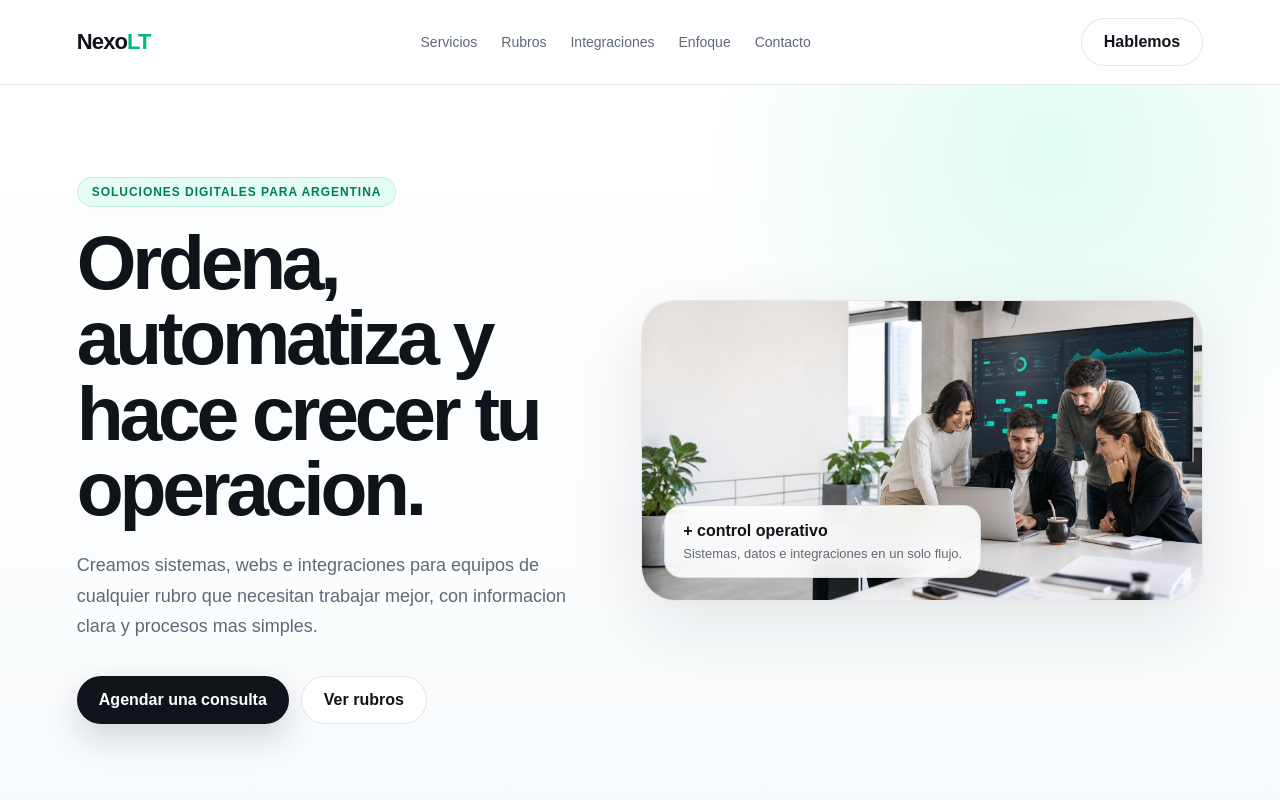
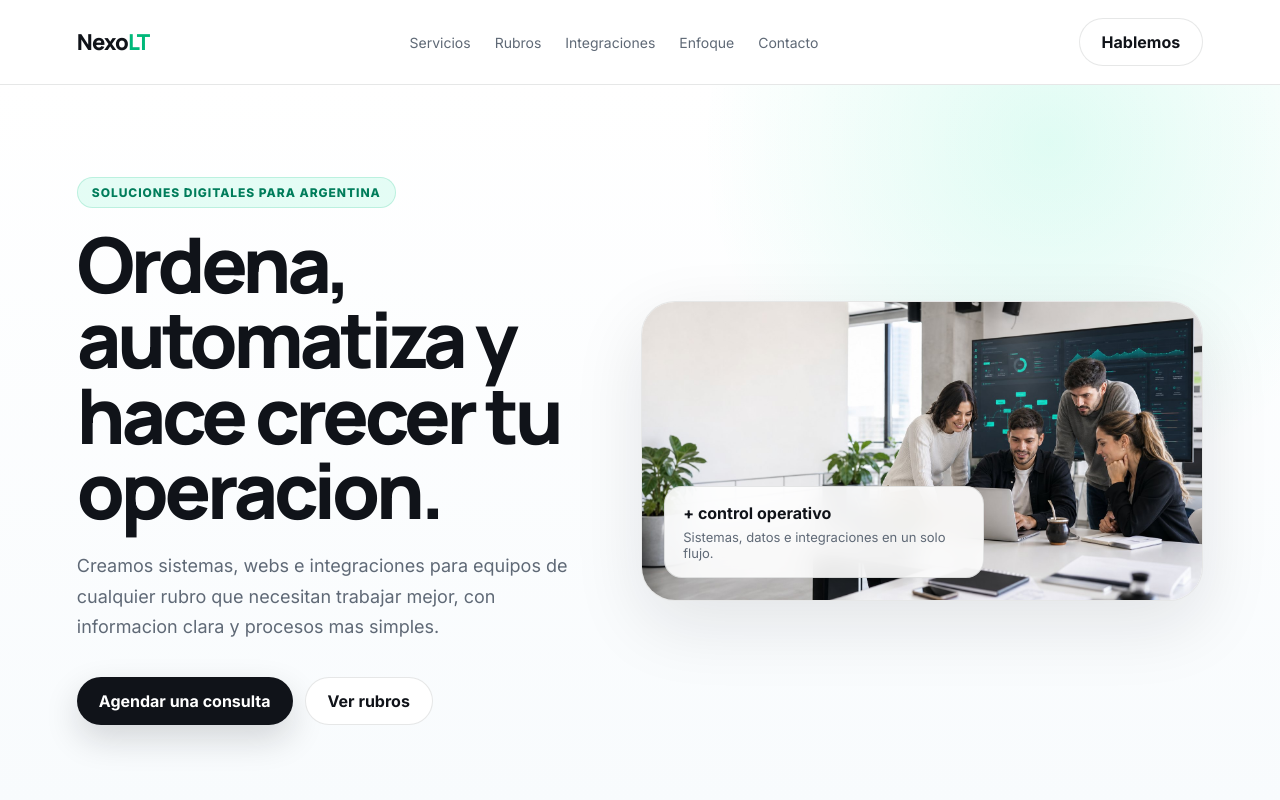
Before and after one commit to LucasT27/NexoLT, a Next.js app: page / in a window 1280 px wide. Shown: the top 800 px of the page. Built offline with nearby package versions, Linux system fonts and the light colour scheme.

Commit message:
style: update typography for dynamic site

```diff
--- a/src/app/globals.css
+++ b/src/app/globals.css
@@ -21,7 +21,8 @@ body {
   margin: 0;
   background: var(--bg);
   color: var(--ink);
-  font-family: Arial, Helvetica, sans-serif;
+  font-family: var(--font-body), Arial, Helvetica, sans-serif;
+  font-feature-settings: 'cv02', 'cv03', 'cv04', 'cv11';
 }
 
 a {
@@ -44,6 +45,7 @@ a {
 }
 
 .brand {
+  font-family: var(--font-display), var(--font-body), sans-serif;
   font-size: 22px;
   font-weight: 800;
   letter-spacing: -0.04em;
@@ -124,6 +126,14 @@ main {
 h1,
 h2,
 h3,
+.brand,
+.stats strong {
+  font-family: var(--font-display), var(--font-body), sans-serif;
+}
+
+h1,
+h2,
+h3,
 p {
   margin-top: 0;
 }
@@ -134,6 +144,7 @@ h1 {
   font-size: clamp(44px, 6vw, 78px);
   line-height: 0.98;
   letter-spacing: -0.055em;
+  font-weight: 800;
 }
 
 h2 {
@@ -141,12 +152,14 @@ h2 {
   font-size: clamp(32px, 4vw, 54px);
   line-height: 1.02;
   letter-spacing: -0.045em;
+  font-weight: 800;
 }
 
 h3 {
   margin-bottom: 12px;
   font-size: 24px;
   letter-spacing: -0.03em;
+  font-weight: 800;
 }
 
 .hero-copy > p:not(.eyebrow),
@@ -373,7 +386,8 @@ h3 {
   border-radius: 14px;
   background: var(--soft);
   color: var(--ink);
-  font: inherit;
+  font-family: var(--font-body), Arial, Helvetica, sans-serif;
+  font-size: 15px;
   padding: 13px 15px;
 }
 
--- a/src/app/layout.tsx
+++ b/src/app/layout.tsx
@@ -1,5 +1,18 @@
 import type { Metadata } from 'next';
+import { Inter, Manrope } from 'next/font/google';
 import './globals.css';
+
+const manrope = Manrope({
+  subsets: ['latin'],
+  variable: '--font-display',
+  display: 'swap'
+});
+
+const inter = Inter({
+  subsets: ['latin'],
+  variable: '--font-body',
+  display: 'swap'
+});
 
 export const metadata: Metadata = {
   metadataBase: new URL('https://nexolt.netlify.app'),
@@ -21,7 +34,7 @@ export const metadata: Metadata = {
 export default function RootLayout({ children }: Readonly<{ children: React.ReactNode }>) {
   return (
     <html lang="es-AR">
-      <body>{children}</body>
+      <body className={`${manrope.variable} ${inter.variable}`}>{children}</body>
     </html>
   );
 }
```
Also changed, not shown: 1 other file (tests, documents, lock files or other folders).
